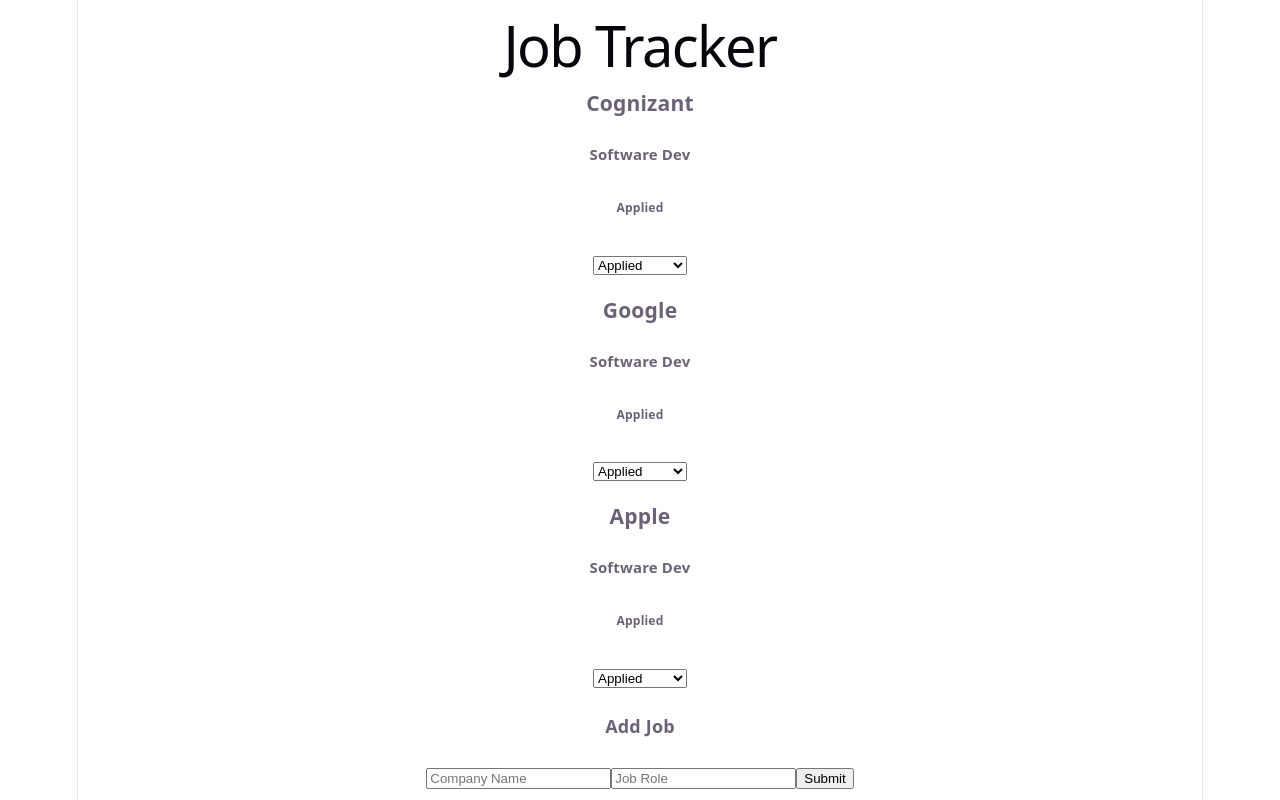
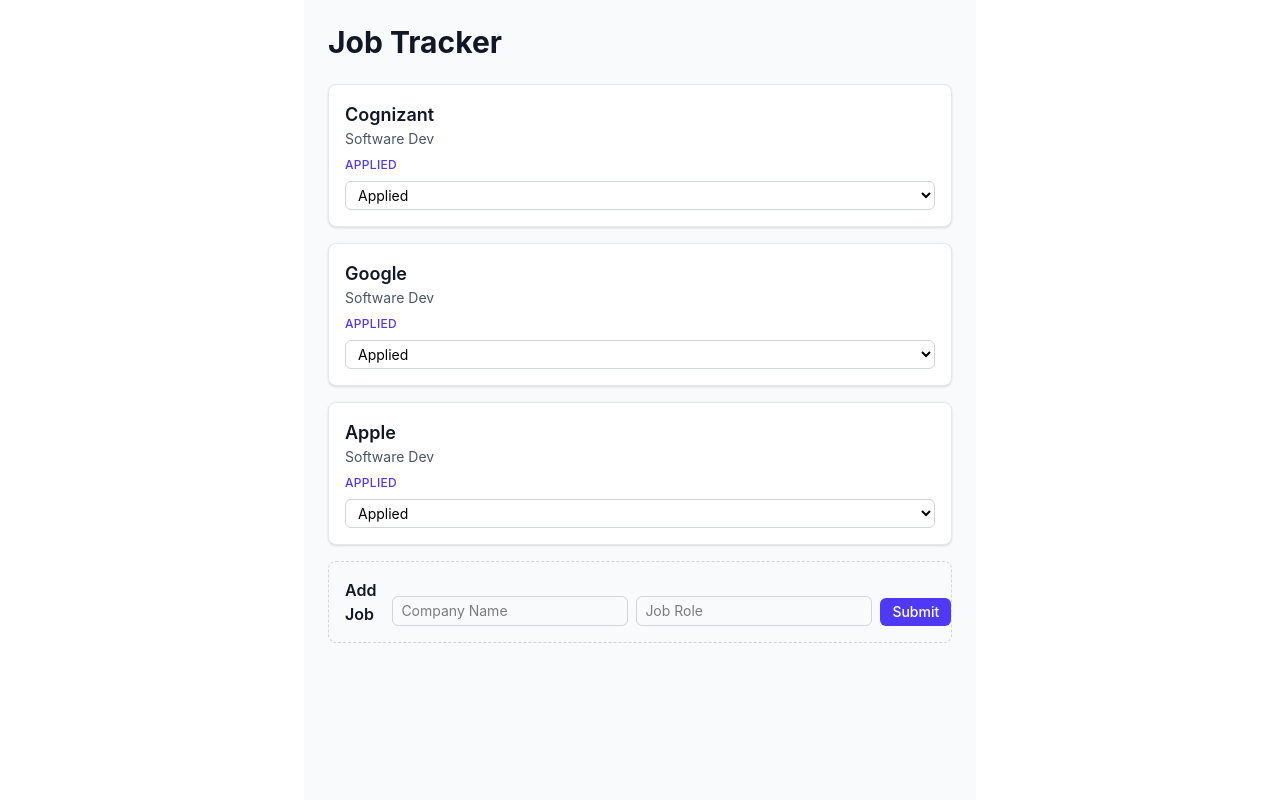
Before and after one commit to archillexx/job_tracker, a React app in the folder frontend/: page / in a window 1280 px wide. Built offline with nearby package versions, Linux system fonts and the light colour scheme; the HTML template or start-up script is replaced by a standard one.

Commit message:
Add Tailwind styling and CLAUDE.md AI rules

```diff
--- a/frontend/package.json
+++ b/frontend/package.json
@@ -10,8 +10,10 @@
     "preview": "vite preview"
   },
   "dependencies": {
+    "@tailwindcss/vite": "^4.3.3",
     "react": "^19.2.8",
-    "react-dom": "^19.2.8"
+    "react-dom": "^19.2.8",
+    "tailwindcss": "^4.3.3"
   },
   "devDependencies": {
     "@types/react": "^19.2.18",
--- a/frontend/src/App.jsx
+++ b/frontend/src/App.jsx
@@ -2,12 +2,12 @@
 const JobCard = ({ jobName, jobRole, jobStatus, jobId, onStatusChange }) => {
 
     return (
-        <div>
-            <h3>{jobName}</h3>
-            <h5>{jobRole}</h5>
-            <h6>{jobStatus}</h6>
+        <div className="rounded-lg border border-gray-200 bg-white p-4 shadow-sm">
+            <h3 className="text-lg font-semibold text-gray-900">{jobName}</h3>
+            <h5 className="text-sm text-gray-600">{jobRole}</h5>
+            <h6 className="mt-2 text-xs font-medium uppercase tracking-wide text-indigo-600">{jobStatus}</h6>
 
-            <select value={jobStatus} onChange={(e)=>onStatusChange(jobId,e.target.value)}>
+            <select className="mt-2 w-full rounded-md border border-gray-300 px-2 py-1 text-sm" value={jobStatus} onChange={(e)=>onStatusChange(jobId,e.target.value)}>
                 <option>Applied</option>
                 <option>Rejected</option>
                 <option>Considering</option>
@@ -75,19 +75,19 @@
 
 
     return (
-        <div>
+        <div className="space-y-4">
 
             {jobArray.map((item) => {
 
                 return (<JobCard key={item.jobId} jobName={item.jobName} jobRole={item.jobRole} jobStatus={item.jobStatus} jobId={item.jobId} onStatusChange={changeStatus}></JobCard>)
 
             })}
-            <div>
-                <form onSubmit={addJob}>
-                    <h4>Add Job</h4>
-                    <input type="text" value={companyName} placeholder='Company Name' onChange={(e) => setCompanyName(e.target.value)} />
-                    <input type="text" value={jobRole} placeholder='Job Role' onChange={(e) => setJobRole(e.target.value)} />
-                    <button>Submit</button>
+            <div className="rounded-lg border border-dashed border-gray-300 p-4">
+                <form className="flex flex-col gap-2 sm:flex-row sm:items-end" onSubmit={addJob}>
+                    <h4 className="font-semibold text-gray-900 sm:mr-2">Add Job</h4>
+                    <input className="flex-1 rounded-md border border-gray-300 px-2 py-1 text-sm" type="text" value={companyName} placeholder='Company Name' onChange={(e) => setCompanyName(e.target.value)} />
+                    <input className="flex-1 rounded-md border border-gray-300 px-2 py-1 text-sm" type="text" value={jobRole} placeholder='Job Role' onChange={(e) => setJobRole(e.target.value)} />
+                    <button className="rounded-md bg-indigo-600 px-3 py-1 text-sm font-medium text-white hover:bg-indigo-700">Submit</button>
                 </form>
 
 
@@ -100,8 +100,8 @@
 
 const App = () => {
     return (
-        <div>
-            <h1> Job Tracker </h1>
+        <div className="mx-auto min-h-screen max-w-2xl bg-gray-50 p-6">
+            <h1 className="mb-6 text-3xl font-bold text-gray-900"> Job Tracker </h1>
             <JobList></JobList>
         </div>
 
--- a/frontend/src/index.css
+++ b/frontend/src/index.css
@@ -1,111 +1 @@
-:root {
-  --text: #6b6375;
-  --text-h: #08060d;
-  --bg: #fff;
-  --border: #e5e4e7;
-  --code-bg: #f4f3ec;
-  --accent: #aa3bff;
-  --accent-bg: rgba(170, 59, 255, 0.1);
-  --accent-border: rgba(170, 59, 255, 0.5);
-  --social-bg: rgba(244, 243, 236, 0.5);
-  --shadow:
-    rgba(0, 0, 0, 0.1) 0 10px 15px -3px, rgba(0, 0, 0, 0.05) 0 4px 6px -2px;
-
-  --sans: system-ui, 'Segoe UI', Roboto, sans-serif;
-  --heading: system-ui, 'Segoe UI', Roboto, sans-serif;
-  --mono: ui-monospace, Consolas, monospace;
-
-  font: 18px/145% var(--sans);
-  letter-spacing: 0.18px;
-  color-scheme: light dark;
-  color: var(--text);
-  background: var(--bg);
-  font-synthesis: none;
-  text-rendering: optimizeLegibility;
-  -webkit-font-smoothing: antialiased;
-  -moz-osx-font-smoothing: grayscale;
-
-  @media (max-width: 1024px) {
-    font-size: 16px;
-  }
-}
-
-@media (prefers-color-scheme: dark) {
-  :root {
-    --text: #9ca3af;
-    --text-h: #f3f4f6;
-    --bg: #16171d;
-    --border: #2e303a;
-    --code-bg: #1f2028;
-    --accent: #c084fc;
-    --accent-bg: rgba(192, 132, 252, 0.15);
-    --accent-border: rgba(192, 132, 252, 0.5);
-    --social-bg: rgba(47, 48, 58, 0.5);
-    --shadow:
-      rgba(0, 0, 0, 0.4) 0 10px 15px -3px, rgba(0, 0, 0, 0.25) 0 4px 6px -2px;
-  }
-
-  #social .button-icon {
-    filter: invert(1) brightness(2);
-  }
-}
-
-body {
-  margin: 0;
-}
-
-#root {
-  width: 1126px;
-  max-width: 100%;
-  margin: 0 auto;
-  text-align: center;
-  border-inline: 1px solid var(--border);
-  min-height: 100svh;
-  display: flex;
-  flex-direction: column;
-  box-sizing: border-box;
-}
-
-h1,
-h2 {
-  font-family: var(--heading);
-  font-weight: 500;
-  color: var(--text-h);
-}
-
-h1 {
-  font-size: 56px;
-  letter-spacing: -1.68px;
-  margin: 32px 0;
-  @media (max-width: 1024px) {
-    font-size: 36px;
-    margin: 20px 0;
-  }
-}
-h2 {
-  font-size: 24px;
-  line-height: 118%;
-  letter-spacing: -0.24px;
-  margin: 0 0 8px;
-  @media (max-width: 1024px) {
-    font-size: 20px;
-  }
-}
-p {
-  margin: 0;
-}
-
-code,
-.counter {
-  font-family: var(--mono);
-  display: inline-flex;
-  border-radius: 4px;
-  color: var(--text-h);
-}
-
-code {
-  font-size: 15px;
-  line-height: 135%;
-  padding: 4px 8px;
-  background: var(--code-bg);
-}
+@import "tailwindcss";
--- a/frontend/vite.config.js
+++ b/frontend/vite.config.js
@@ -1,7 +1,8 @@
 import react from '@vitejs/plugin-react'
+import tailwindcss from '@tailwindcss/vite'
 import { defineConfig } from 'vite'
 
 // https://vite.dev/config/
 export default defineConfig({
-  plugins: [react()],
+  plugins: [react(), tailwindcss()],
 })
```
Also changed, not shown: 2 other files (tests, documents, lock files or other folders).
